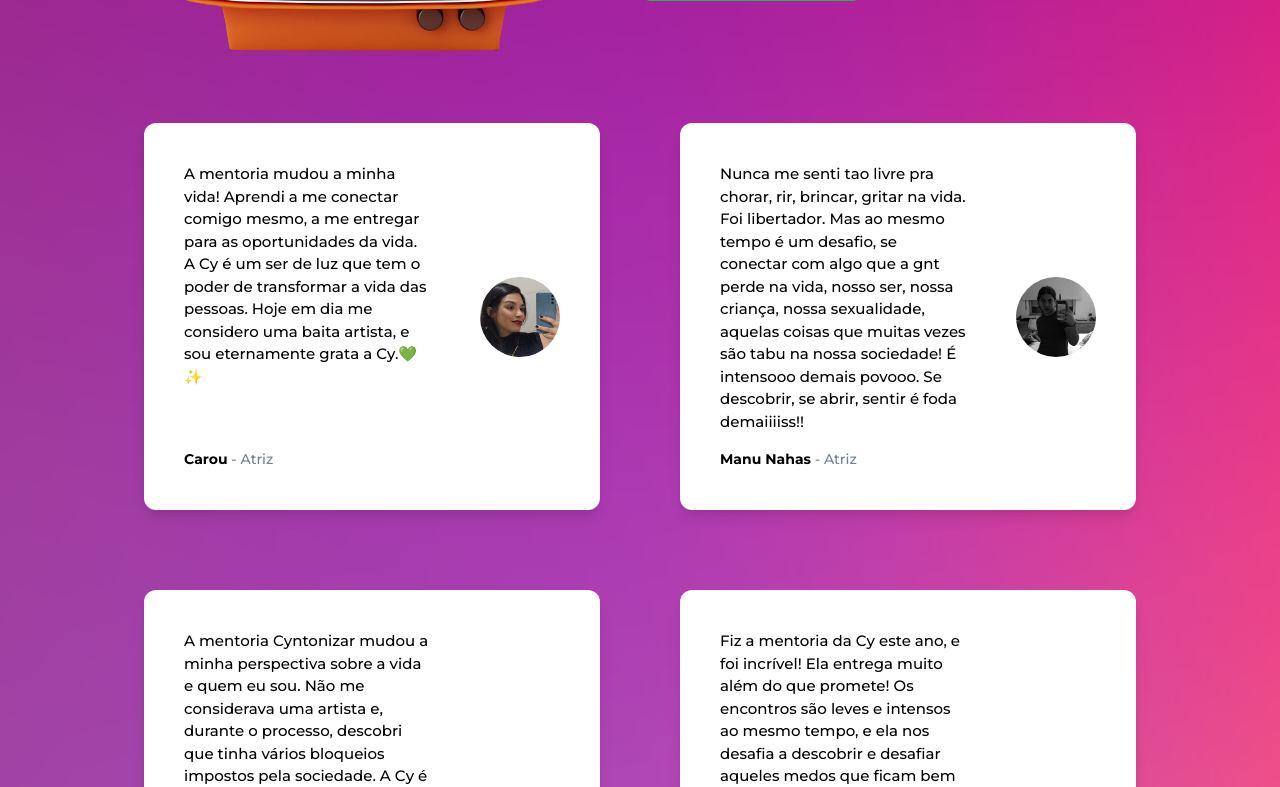
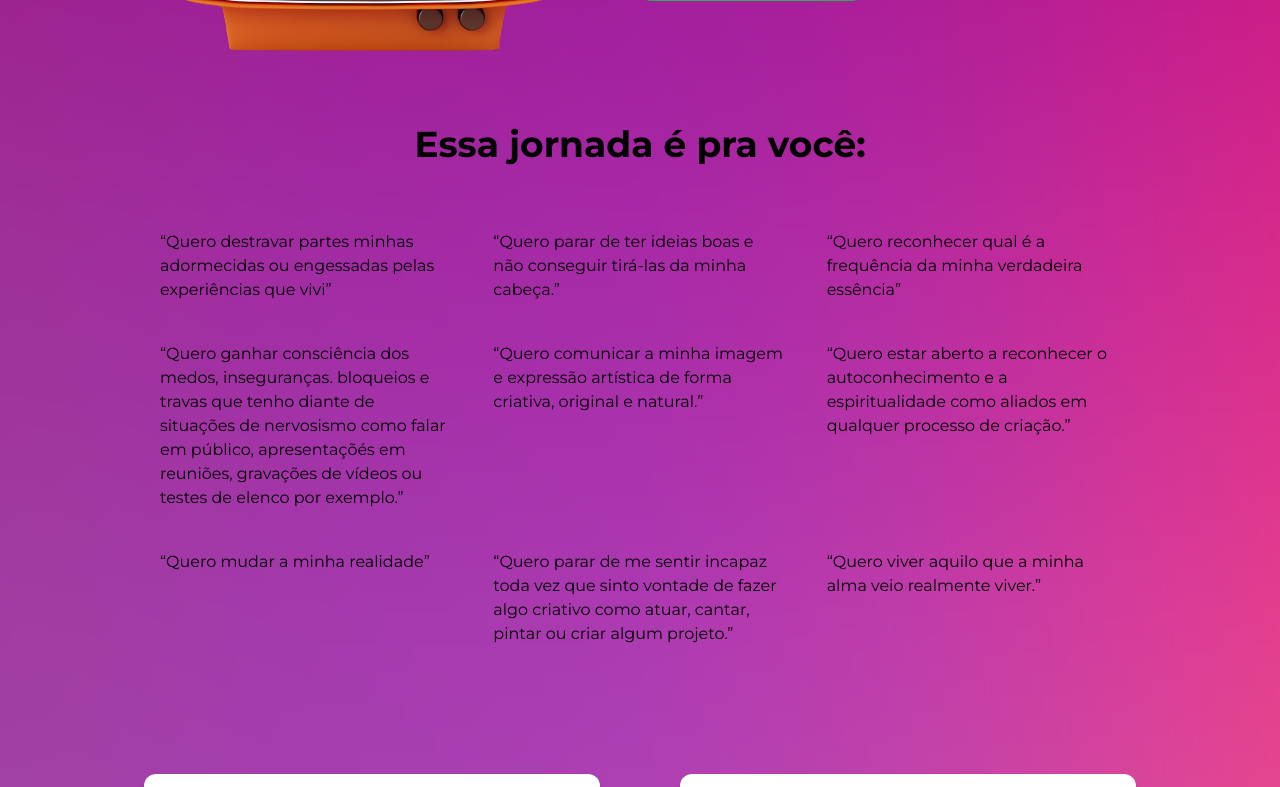
Before and after one commit to nextimecode/cynthia_senek, a Next.js app: page / in a window 1280 px wide. Shown: the part 540-1327 px from the top of the page. Built offline with nearby package versions, Linux system fonts and the light colour scheme; no server answers; what axios-retry would draw is missing.

Commit message:
fix: add essa jornada é pra voce

```diff
--- a/src/components/organisms/NextFeatures/index.tsx
+++ b/src/components/organisms/NextFeatures/index.tsx
@@ -8,13 +8,9 @@ export interface NextFeaturesProps {
   numberGrid?: number
 }
 
-const NextFeatures = ({
-  items,
-  numberGrid = 3,
-  title = 'Usamos as melhores tecnologias do mercado'
-}: NextFeaturesProps) => {
+const NextFeatures = ({ items, numberGrid = 3, title }: NextFeaturesProps) => {
   return (
-    <Container maxW="container.lg" pt={[2, 16]} pb={[16, 28]}>
+    <Container maxW="container.lg" pt={[2, 0]} pb={[16, 28]}>
       <Center pb={12}>
         <Heading>{title}</Heading>
       </Center>
--- a/src/components/templates/NextTemplateLandingPage/index.tsx
+++ b/src/components/templates/NextTemplateLandingPage/index.tsx
@@ -3,6 +3,7 @@ import { NextGridBlurredBackdrop } from '../../organisms/NextGridBlurredBackdrop
 import { NextCallToAction, NextCallToActionProps } from '../../organisms/NextCallToAction'
 import { NextHero } from '../../organisms/NextHero'
 import { Container } from '@chakra-ui/react'
+import NextFeatures from '../../organisms/NextFeatures'
 
 export const NextTemplateLandingPage = ({ items }: any) => {
   return (
@@ -15,6 +16,7 @@ export const NextTemplateLandingPage = ({ items }: any) => {
         textButton={items.nextHeroItem.textButton}
         url={items.nextHeroItem.url}
       />
+      <NextFeatures items={items.nextFeatureItems} title={'Essa jornada é pra você:'} />
       <Container maxW="container.lg" mb={20}>
         <NextGridBlurredBackdrop />
       </Container>
--- a/src/data/index.ts
+++ b/src/data/index.ts
@@ -1,3 +1,4 @@
+import { NextFeatureProps } from '../components/molecules/NextFeature'
 import { NextCallToActionProps } from '../components/organisms/NextCallToAction'
 import { LandingPageItems } from '../types/LandingPageItems'
 
@@ -72,11 +73,42 @@ export const nextCallToActionItems = [
   }
 ] as unknown as Array<NextCallToActionProps>
 
+export const nextFeatureItems = [
+  {
+    text: '“Quero destravar partes minhas adormecidas ou engessadas pelas experiências que vivi”'
+  },
+  {
+    text: '“Quero parar de ter ideias boas e não conseguir tirá-las da minha cabeça.” '
+  },
+  {
+    text: '“Quero reconhecer qual é a frequência da minha verdadeira essência”'
+  },
+  {
+    text: '“Quero ganhar consciência dos medos, inseguranças. bloqueios e travas que tenho diante de situações de nervosismo como falar em público, apresentaçõés em reuniões, gravações de vídeos ou testes de elenco por exemplo.” '
+  },
+  {
+    text: '“Quero comunicar a minha imagem e expressão artística de forma criativa, original e natural.” '
+  },
+  {
+    text: '“Quero estar aberto a reconhecer o autoconhecimento e a espiritualidade como aliados em qualquer processo de criação.”'
+  },
+  {
+    text: '“Quero mudar a minha realidade”'
+  },
+  {
+    text: '“Quero parar de me sentir incapaz toda vez que sinto vontade de fazer algo criativo como atuar, cantar, pintar ou criar algum projeto.”'
+  },
+  {
+    text: '“Quero viver aquilo que a minha alma veio realmente viver.”'
+  }
+] as unknown as Array<NextFeatureProps>
+
 export const hasNextCallToActionWithAnnotation = false
 
 export const items: LandingPageItems = {
   layout,
   hasNextCallToActionWithAnnotation,
   nextCallToActionItems,
-  nextHeroItem
+  nextHeroItem,
+  nextFeatureItems
 }
--- a/src/types/LandingPageItems.d.ts
+++ b/src/types/LandingPageItems.d.ts
@@ -24,4 +24,5 @@ export interface LandingPageItems {
   nextCallToActionItems: Array<NextCallToActionProps>
   hasNextCallToActionWithAnnotation?: boolean
   nextHeroItem: Record<string>
+  nextFeatureItems?: Array<NextFeatureProps>
 }
```
